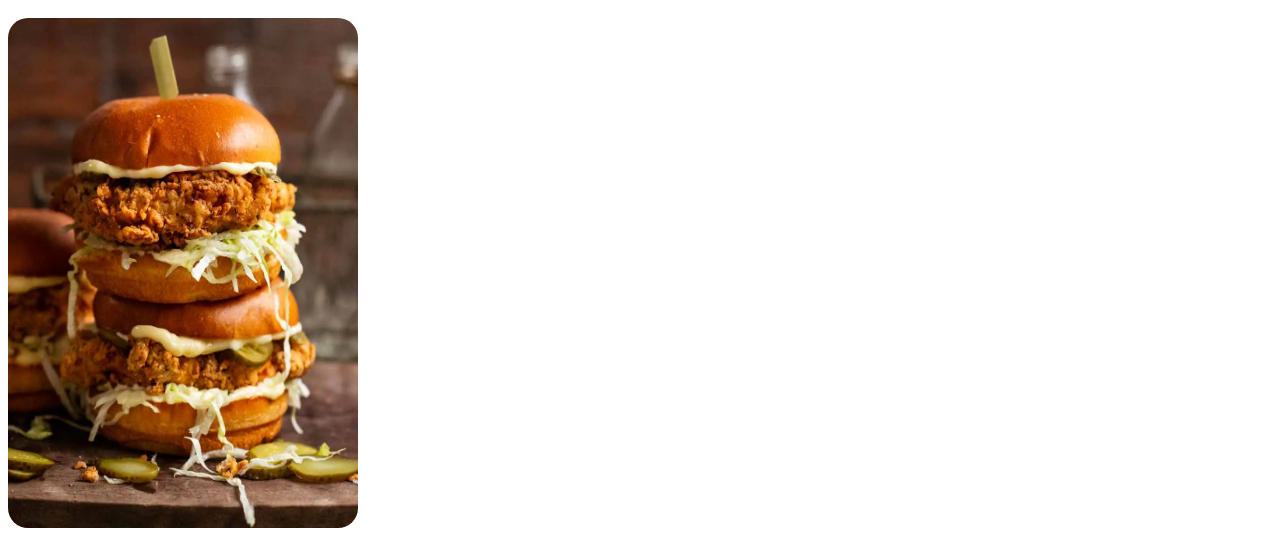
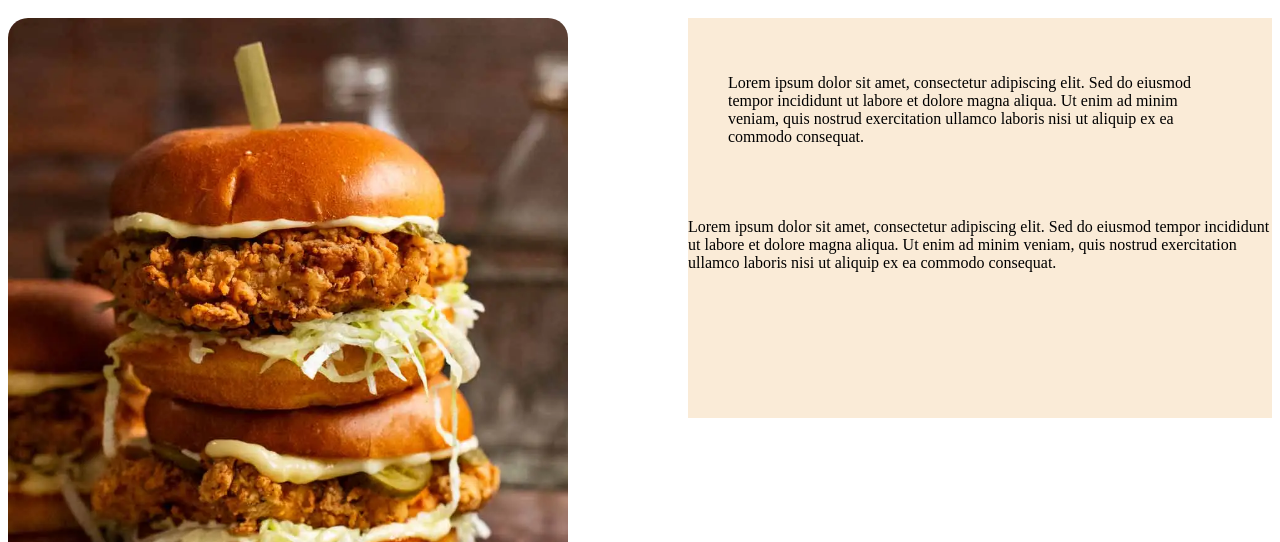
Before and after one commit to AliJowhar/odin-recipes, a plain HTML site: page recipes/burger.html in a window 1280 px wide. Shown: the part 258-800 px from the top of the page. Drawn offline with Linux system fonts and the light colour scheme.

Commit message:
added to the burger html and css

```diff
--- a/recipes/burger.html
+++ b/recipes/burger.html
@@ -13,9 +13,9 @@
     <h1 class="heading"> Henry’s Ultra Crispy Fried Chicken Burger
     </h1>
 
-    <div class="main-content">
+    <div class="main-content" id="holding-container">
       <div class="left">
-        <img src="../recipe-images/Crispy-fried-chicken-burgers.webp" alt="">
+        <img src="../recipe-images/Crispy-fried-chicken-burgers.webp" alt="" class="Henryburger-img">
         <div class="description-container">
           <ul>
 
@@ -49,8 +49,9 @@
         </div>
       </div>
       <div class="right">
-        <div class="upper-right"></div>
-        <div class="lower-right"></div>
+        <div class="upper-right"><p>Lorem ipsum dolor sit amet, consectetur adipiscing elit. Sed do eiusmod tempor incididunt ut labore et dolore magna aliqua. Ut enim ad minim veniam, quis nostrud exercitation ullamco laboris nisi ut aliquip ex ea commodo consequat.</p>
+        </div>
+        <div class="lower-right"><p>Lorem ipsum dolor sit amet, consectetur adipiscing elit. Sed do eiusmod tempor incididunt ut labore et dolore magna aliqua. Ut enim ad minim veniam, quis nostrud exercitation ullamco laboris nisi ut aliquip ex ea commodo consequat.</p></div>
       </div>
     </div>
   </body>
--- a/style.css
+++ b/style.css
@@ -44,9 +44,14 @@ div img {
   border-radius: 20px;
 }
 
+.Henryburger-img {
+  width: 560px;
+  height: 700px;
+}
+
 .description-container {
   background-color: antiquewhite;
-  width: 360px;
+  width: 660px;
   border-radius: 20px;
 }
 
@@ -59,3 +64,18 @@ li {
   font-weight: 500;
   font-size: large;
 }
+
+#holding-container {
+  display: flex;
+  gap: 20px;
+}
+
+.right {
+  background-color: antiquewhite;
+  width: 600px;
+  height: 400px;
+}
+
+.upper-right {
+  padding: 40px;
+}
```
